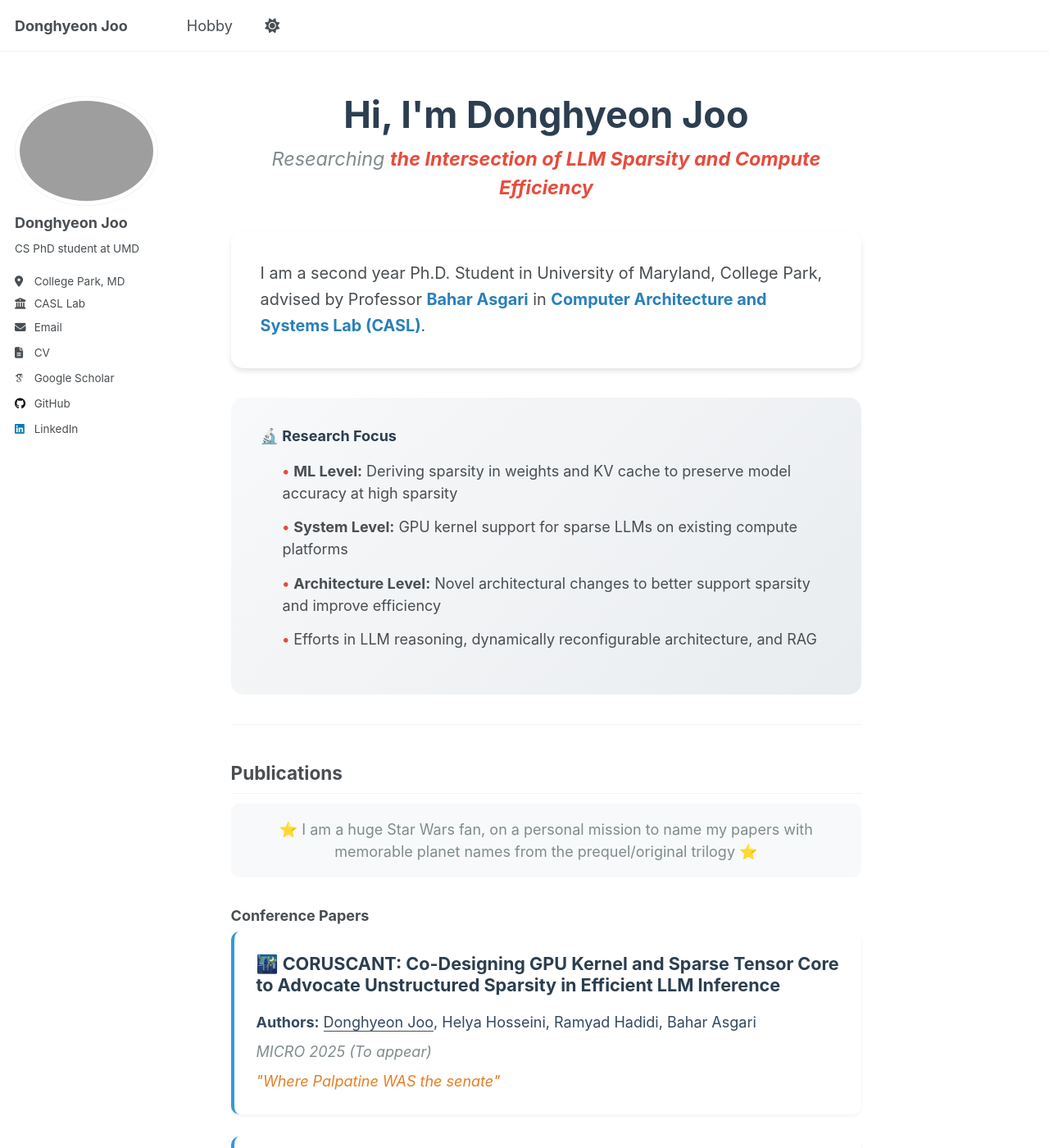
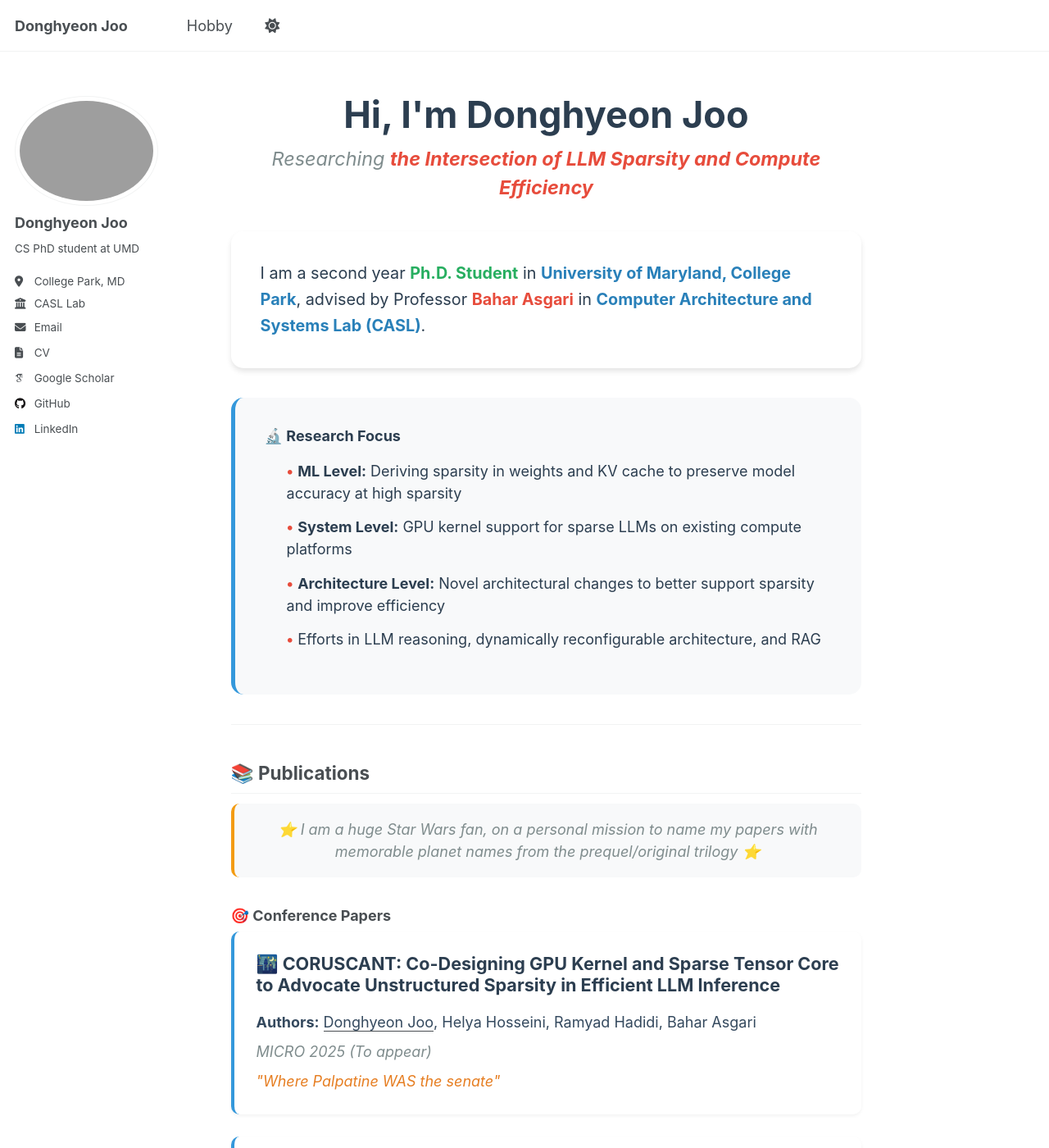
Before and after one commit to dhjoo98/dhjoo98.github.io, a Jekyll site: the page built from _pages/about.md, in a window 1280 px wide and 1400 px high. Shown: the whole window at 82% size. Built offline with Jekyll 4.4.1, drawn with Linux system fonts in a browser that asks for light colours; some web fonts are replaced; a script that is not in the unit is left out; some of the changed text lies outside the part shown.

Commit message:
thirteenth

```diff
--- a/_pages/about.md
+++ b/_pages/about.md
@@ -8,87 +8,85 @@
 ---
 
 <div style="text-align: center; margin-bottom: 2rem;">
-  <h1 style="font-size: 2.5rem; color: #2c3e50; margin-bottom: 0.5rem;">Hi, I'm Donghyeon Joo</h1>
-  <p style="font-size: 1.3rem; color: #7f8c8d; font-style: italic; margin-bottom: 2rem;">Researching <strong style="color: #e74c3c;">the Intersection of LLM Sparsity and Compute Efficiency</strong></p>
+  <h1 style="font-size: 2.5rem; color: var(--text-color, #2c3e50); margin-bottom: 0.5rem;">Hi, I'm Donghyeon Joo</h1>
+  <p style="font-size: 1.3rem; color: var(--text-muted, #7f8c8d); font-style: italic; margin-bottom: 2rem;">Researching <strong style="color: #e74c3c;">the Intersection of LLM Sparsity and Compute Efficiency</strong></p>
 </div>
 
-<div style="background: #ffffff; padding: 2rem; border-radius: 15px; margin-bottom: 2rem; box-shadow: 0 4px 6px rgba(0,0,0,0.1);">
-  <p style="font-size: 1.1rem; line-height: 1.6; margin: 0;">
-    I am a second year Ph.D. Student in University of Maryland, College Park, advised by Professor <a href="https://cs.umd.edu/~bahar/" style="color: #2980b9; text-decoration: none; font-weight: bold;">Bahar Asgari</a> in <a href="https://casl.cs.umd.edu/" style="color: #2980b9; text-decoration: none; font-weight: bold;">Computer Architecture and Systems Lab (CASL)</a>.
+<div style="background: var(--page__background-color, #ffffff); padding: 2rem; border-radius: 15px; margin-bottom: 2rem; box-shadow: 0 4px 6px rgba(0,0,0,0.1);">
+  <p style="font-size: 1.1rem; line-height: 1.6; margin: 0; color: var(--text-color, #2c3e50);">
+    I am a second year <strong style="color: #27ae60;">Ph.D. Student</strong> in <strong style="color: #2980b9;">University of Maryland, College Park</strong>, advised by Professor <a href="https://cs.umd.edu/~bahar/" style="color: #e74c3c; text-decoration: none; font-weight: bold;">Bahar Asgari</a> in <a href="https://casl.cs.umd.edu/" style="color: #2980b9; text-decoration: none; font-weight: bold;">Computer Architecture and Systems Lab (CASL)</a>.
   </p>
 </div>
 
-<div style="background: linear-gradient(135deg, #f8f9fa 0%, #e9ecef 100%); padding: 2rem; border-radius: 15px; margin-bottom: 2rem;">
-  <h3 style="color: #2c3e50; margin-top: 0; margin-bottom: 1rem;">🔬 Research Focus</h3>
+<div style="background: var(--page__background-color, #f8f9fa); padding: 2rem; border-radius: 15px; margin-bottom: 2rem; border-left: 5px solid #3498db;">
+  <h3 style="color: var(--text-color, #2c3e50); margin-top: 0; margin-bottom: 1rem;">🔬 Research Focus</h3>
   <ul style="list-style: none; padding-left: 0;">
-    <li style="margin-bottom: 0.8rem; padding-left: 1.5rem; position: relative;">
+    <li style="margin-bottom: 0.8rem; padding-left: 1.5rem; position: relative; color: var(--text-color, #2c3e50);">
       <span style="color: #e74c3c; font-weight: bold;">•</span> <strong>ML Level:</strong> Deriving sparsity in weights and KV cache to preserve model accuracy at high sparsity
     </li>
-    <li style="margin-bottom: 0.8rem; padding-left: 1.5rem; position: relative;">
+    <li style="margin-bottom: 0.8rem; padding-left: 1.5rem; position: relative; color: var(--text-color, #2c3e50);">
       <span style="color: #e74c3c; font-weight: bold;">•</span> <strong>System Level:</strong> GPU kernel support for sparse LLMs on existing compute platforms
     </li>
-    <li style="margin-bottom: 0.8rem; padding-left: 1.5rem; position: relative;">
-    <span style="color: #e74c3c; font-weight: bold;">•</span> <strong>Architecture Level:</strong> Novel architectural changes to better support sparsity and improve efficiency
+    <li style="margin-bottom: 0.8rem; padding-left: 1.5rem; position: relative; color: var(--text-color, #2c3e50);">
+      <span style="color: #e74c3c; font-weight: bold;">•</span> <strong>Architecture Level:</strong> Novel architectural changes to better support sparsity and improve efficiency
     </li>
-    <li style="margin-bottom: 0.8rem; padding-left: 1.5rem; position: relative;">
+    <li style="margin-bottom: 0.8rem; padding-left: 1.5rem; position: relative; color: var(--text-color, #2c3e50);">
       <span style="color: #e74c3c; font-weight: bold;">•</span> Efforts in LLM reasoning, dynamically reconfigurable architecture, and RAG
     </li>
   </ul>
 </div>
 
-
-
 ---
 
-## Publications
+## 📚 Publications
 
-<div style="background: #f8f9fa; padding: 1rem; border-radius: 10px; margin-bottom: 1rem;">
-  <p style="color: #7f8c8d; margin: 0; text-align: center;">
+<div style="background: var(--page__background-color, #f8f9fa); padding: 1rem; border-radius: 10px; margin-bottom: 1rem; border-left: 4px solid #f39c12;">
+  <p style="font-style: italic; color: var(--text-muted, #7f8c8d); margin: 0; text-align: center;">
     <span style="color: #e74c3c;">⭐</span> I am a huge Star Wars fan, on a personal mission to name my papers with memorable planet names from the prequel/original trilogy <span style="color: #e74c3c;">⭐</span>
   </p>
 </div>
 
-### Conference Papers
-  <div style="background: #fff; padding: 1.5rem; border-radius: 10px; margin-bottom: 1.5rem; box-shadow: 0 2px 4px rgba(0,0,0,0.05); border-left: 4px solid #3498db;">
-    <h4 style="color: #2c3e50; margin-top: 0; margin-bottom: 1rem; font-size: 1.2rem;">
-      <span style="color: #e74c3c;">🌃</span> <strong>CORUSCANT: Co-Designing GPU Kernel and Sparse Tensor Core to Advocate Unstructured Sparsity in Efficient LLM Inference</strong>
-    </h4>
-    <p style="margin-bottom: 0.5rem; color: #34495e;"><strong>Authors:</strong> <u>Donghyeon Joo</u>, Helya Hosseini, Ramyad Hadidi, Bahar Asgari</p>
-  <p style="margin-bottom: 0.5rem; color: #7f8c8d;"><em>MICRO 2025 (To appear)</em></p>
+### 🎯 Conference Papers
+<div style="background: var(--page__background-color, #ffffff); padding: 1.5rem; border-radius: 10px; margin-bottom: 1.5rem; box-shadow: 0 2px 4px rgba(0,0,0,0.05); border-left: 4px solid #3498db;">
+  <h4 style="color: var(--text-color, #2c3e50); margin-top: 0; margin-bottom: 1rem; font-size: 1.2rem;">
+    <span style="color: #e74c3c;">🌃</span> <strong>CORUSCANT: Co-Designing GPU Kernel and Sparse Tensor Core to Advocate Unstructured Sparsity in Efficient LLM Inference</strong>
+  </h4>
+  <p style="margin-bottom: 0.5rem; color: var(--text-color, #34495e);"><strong>Authors:</strong> <u>Donghyeon Joo</u>, Helya Hosseini, Ramyad Hadidi, Bahar Asgari</p>
+  <p style="margin-bottom: 0.5rem; color: var(--text-muted, #7f8c8d);"><em>MICRO 2025 (To appear)</em></p>
   <p style="margin: 0; font-style: italic; color: #e67e22;">"Where Palpatine WAS the senate"</p>
 </div>
 
-  <div style="background: #fff; padding: 1.5rem; border-radius: 10px; margin-bottom: 1.5rem; box-shadow: 0 2px 4px rgba(0,0,0,0.05); border-left: 4px solid #3498db;">
-    <h4 style="color: #2c3e50; margin-top: 0; margin-bottom: 1rem; font-size: 1.2rem;">
-      <strong>PIPIRIMA: Predicting Patterns in Sparsity to Accelerate Matrix Algebra</strong>
-    </h4>
-    <p style="margin-bottom: 0.5rem; color: #34495e;"><strong>Authors:</strong> Ubaid Bakhtiar, <u>Donghyeon Joo</u>, Bahar Asgari</p>
-  <p style="margin: 0; color: #7f8c8d;"><em>DAC 2025</em></p>
+<div style="background: var(--page__background-color, #ffffff); padding: 1.5rem; border-radius: 10px; margin-bottom: 1.5rem; box-shadow: 0 2px 4px rgba(0,0,0,0.05); border-left: 4px solid #3498db;">
+  <h4 style="color: var(--text-color, #2c3e50); margin-top: 0; margin-bottom: 1rem; font-size: 1.2rem;">
+    <strong>PIPIRIMA: Predicting Patterns in Sparsity to Accelerate Matrix Algebra</strong>
+  </h4>
+  <p style="margin-bottom: 0.5rem; color: var(--text-color, #34495e);"><strong>Authors:</strong> Ubaid Bakhtiar, <u>Donghyeon Joo</u>, Bahar Asgari</p>
+  <p style="margin: 0; color: var(--text-muted, #7f8c8d);"><em>DAC 2025</em></p>
 </div>
 
-### Journal Papers
-<div style="background: #fff; padding: 1.5rem; border-radius: 10px; margin-bottom: 1.5rem; box-shadow: 0 2px 4px rgba(0,0,0,0.05); border-left: 4px solid #27ae60;">
-  <h4 style="color: #2c3e50; margin-top: 0; margin-bottom: 1rem; font-size: 1.2rem;">
+### 📖 Journal Papers
+<div style="background: var(--page__background-color, #ffffff); padding: 1.5rem; border-radius: 10px; margin-bottom: 1.5rem; box-shadow: 0 2px 4px rgba(0,0,0,0.05); border-left: 4px solid #27ae60;">
+  <h4 style="color: var(--text-color, #2c3e50); margin-top: 0; margin-bottom: 1rem; font-size: 1.2rem;">
     <span style="color: #27ae60;"></span> <strong>SEGIN: Synergistically Enabling Fine-Grained Multi-Tenant and Resource Optimized SpMV</strong>
   </h4>
-      <p style="margin-bottom: 0.5rem; color: #34495e;"><strong>Authors:</strong> Helya Hosseini, Ubaid Bakhtiar, <u>Donghyeon Joo</u>, Bahar Asgari</p>
-  <p style="margin: 0; color: #7f8c8d;"><em>CAL 2025</em></p>
+  <p style="margin-bottom: 0.5rem; color: var(--text-color, #34495e);"><strong>Authors:</strong> Helya Hosseini, Ubaid Bakhtiar, <u>Donghyeon Joo</u>, Bahar Asgari</p>
+  <p style="margin: 0; color: var(--text-muted, #7f8c8d);"><em>CAL 2025</em></p>
 </div>
 
-### Preprints
-<div style="background: #fff; padding: 1.5rem; border-radius: 10px; margin-bottom: 1.5rem; box-shadow: 0 2px 4px rgba(0,0,0,0.05); border-left: 4px solid #f39c12;">
-  <h4 style="color: #2c3e50; margin-top: 0; margin-bottom: 1rem; font-size: 1.2rem;">
+### 🔬 Preprints
+<div style="background: var(--page__background-color, #ffffff); padding: 1.5rem; border-radius: 10px; margin-bottom: 1.5rem; box-shadow: 0 2px 4px rgba(0,0,0,0.05); border-left: 4px solid #f39c12;">
+  <h4 style="color: var(--text-color, #2c3e50); margin-top: 0; margin-bottom: 1rem; font-size: 1.2rem;">
     <span style="color: #f39c12;">🔥</span> <strong>MUSTAFAR: Promoting Unstructured Sparsity for KV Cache Pruning in LLM Inference</strong>
   </h4>
-      <p style="margin-bottom: 0.5rem; color: #34495e;"><strong>Authors:</strong> <u>Donghyeon Joo</u>, Helya Hosseini, Ramyad Hadidi, Bahar Asgari</p>
+  <p style="margin-bottom: 0.5rem; color: var(--text-color, #34495e);"><strong>Authors:</strong> <u>Donghyeon Joo</u>, Helya Hosseini, Ramyad Hadidi, Bahar Asgari</p>
   <p style="margin: 0; font-style: italic; color: #e67e22;">"Where Obi-wan had the high ground"</p>
 </div>
 
-<div style="background: #fff; padding: 1.5rem; border-radius: 10px; margin-bottom: 1.5rem; box-shadow: 0 2px 4px rgba(0,0,0,0.05); border-left: 4px solid #f39c12;">
-  <h4 style="color: #2c3e50; margin-top: 0; margin-bottom: 1rem; font-size: 1.2rem;">
+<div style="background: var(--page__background-color, #ffffff); padding: 1.5rem; border-radius: 10px; margin-bottom: 1.5rem; box-shadow: 0 2px 4px rgba(0,0,0,0.05); border-left: 4px solid #f39c12;">
+  <h4 style="color: var(--text-color, #2c3e50); margin-top: 0; margin-bottom: 1rem; font-size: 1.2rem;">
     <span style="color: #f39c12;">🪴</span> <strong>ENDOR: Hardware-Friendly Sparse Format for Offloaded LLM Inference</strong>
   </h4>
-      <p style="margin-bottom: 0.5rem; color: #34495e;"><strong>Authors:</strong> <u>Donghyeon Joo</u>, Ramyad Hadidi, Soheil Feizi, Bahar Asgari</p>
+  <p style="margin-bottom: 0.5rem; color: var(--text-color, #34495e);"><strong>Authors:</strong> <u>Donghyeon Joo</u>, Ramyad Hadidi, Soheil Feizi, Bahar Asgari</p>
   <p style="margin: 0; font-style: italic; color: #e67e22;">"Where Ewoks were really cute"</p>
 </div>
 
@@ -97,20 +95,19 @@
 ## 🎓 Education
 
 <div style="display: flex; gap: 2rem; margin-bottom: 2rem;">
-  <div style="flex: 1; background: #fff; padding: 1.5rem; border-radius: 10px; box-shadow: 0 2px 4px rgba(0,0,0,0.05);">
-    <h4 style="color: #2c3e50; margin-top: 0; margin-bottom: 1rem; font-size: 1.1rem;">
+  <div style="flex: 1; background: var(--page__background-color, #ffffff); padding: 1.5rem; border-radius: 10px; box-shadow: 0 2px 4px rgba(0,0,0,0.05);">
+    <h4 style="color: var(--text-color, #2c3e50); margin-top: 0; margin-bottom: 1rem; font-size: 1.1rem;">
       <span style="color: #3498db;"></span> <strong>University of Maryland, College Park</strong>
     </h4>
-    <p style="margin-bottom: 0.5rem; color: #34495e;">Ph.D. Student in Computer Science</p>
-    <p style="margin: 0; color: #7f8c8d;"><em>2023/Aug. – Present</em></p>
+    <p style="margin-bottom: 0.5rem; color: var(--text-color, #34495e);">Ph.D. Student in Computer Science</p>
+    <p style="margin: 0; color: var(--text-muted, #7f8c8d);"><em>2023/Aug. – Present</em></p>
   </div>
 
-  <div style="flex: 1; background: #fff; padding: 1.5rem; border-radius: 10px; box-shadow: 0 2px 4px rgba(0,0,0,0.05);">
-    <h4 style="color: #2c3e50; margin-top: 0; margin-bottom: 1rem; font-size: 1.1rem;">
-      <span style="color: #27ae60;"></span> <strong>Korea University</strong>
+  <div style="flex: 1; background: var(--page__background-color, #ffffff); padding: 1.5rem; border-radius: 10px; box-shadow: 0 2px 4px rgba(0,0,0,0.05);">
+    <h4 style="color: #27ae60;"></span> <strong>Korea University</strong>
     </h4>
-    <p style="margin-bottom: 0.5rem; color: #34495e;">Bachelor of Engineering in Electrical Engineering</p>
-    <p style="margin: 0; color: #7f8c8d;"><em>2017/Mar. – 2023/Feb.</em></p>
+    <p style="margin-bottom: 0.5rem; color: var(--text-color, #34495e);">Bachelor of Engineering in Electrical Engineering</p>
+    <p style="margin: 0; color: var(--text-muted, #7f8c8d);"><em>2017/Mar. – 2023/Feb.</em></p>
   </div>
 </div>
 
@@ -118,17 +115,17 @@
 
 ## 💼 Work Experience
 
-<div style="background: #fff; padding: 2rem; border-radius: 15px; box-shadow: 0 4px 6px rgba(0,0,0,0.1);">
+<div style="background: var(--page__background-color, #ffffff); padding: 2rem; border-radius: 15px; box-shadow: 0 4px 6px rgba(0,0,0,0.1);">
   <div style="display: flex; align-items: center; margin-bottom: 1rem;">
     <span style="font-size: 2rem; margin-right: 1rem;"></span>
     <div>
-      <h4 style="color: #2c3e50; margin: 0; font-size: 1.3rem;"><strong>SK Hynix America</strong></h4>
-      <p style="margin: 0; color: #7f8c8d; font-size: 1.1rem;">San Jose, USA</p>
+      <h4 style="color: var(--text-color, #2c3e50); margin: 0; font-size: 1.3rem;"><strong>SK Hynix America</strong></h4>
+      <p style="margin: 0; color: var(--text-muted, #7f8c8d); font-size: 1.1rem;">San Jose, USA</p>
     </div>
   </div>
-  <div style="background: #f8f9fa; padding: 1rem; border-radius: 8px; margin-bottom: 1rem;">
-    <p style="margin: 0; color: #34495e;"><strong>Position:</strong> AI Memory System Research Intern</p>
-    <p style="margin: 0; color: #34495e;"><strong>Director:</strong> Dr. Jongryool Kim</p>
-    <p style="margin: 0; color: #7f8c8d;"><em>2024/Jun. – Aug.</em></p>
+  <div style="background: var(--page__background-color, #f8f9fa); padding: 1rem; border-radius: 8px; margin-bottom: 1rem;">
+    <p style="margin: 0; color: var(--text-color, #34495e);"><strong>Position:</strong> AI Memory System Research Intern</p>
+    <p style="margin: 0; color: var(--text-color, #34495e);"><strong>Director:</strong> Dr. Jongryool Kim</p>
+    <p style="margin: 0; color: var(--text-muted, #7f8c8d);"><em>2024/Jun. – Aug.</em></p>
   </div>
 </div>
```
